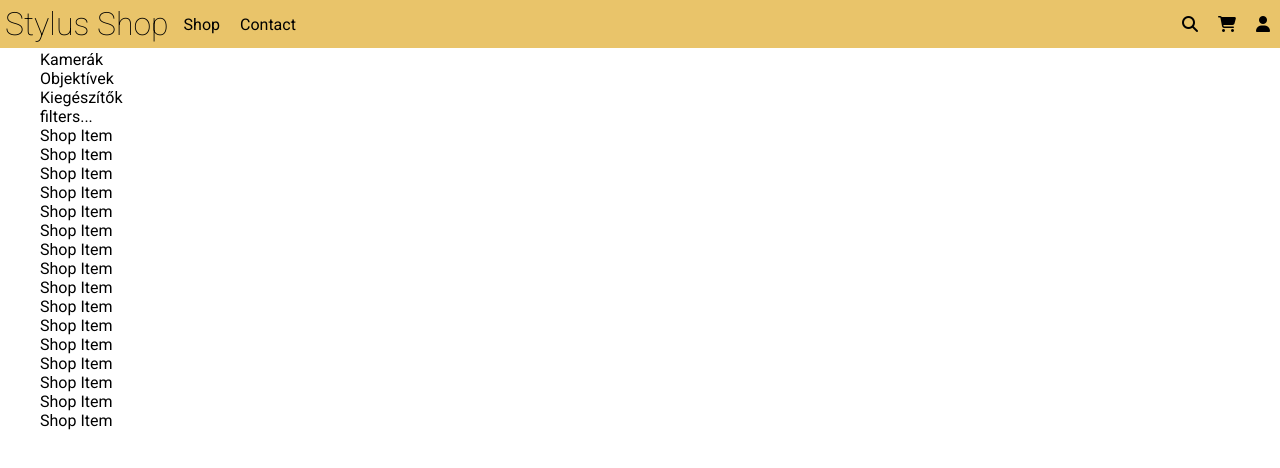
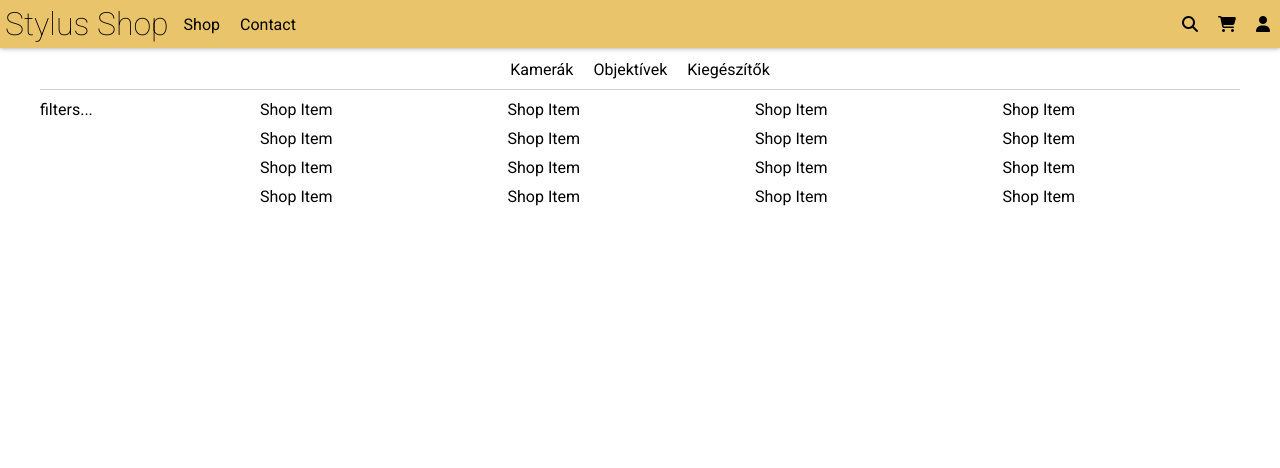
Before and after one commit to robertvari/StylusShop, a React (Create React App) app in the folder stylus_gui/: page /shop in a window 1280 px wide. Shown: the top 468 px of the page. Built offline with nearby package versions, Linux system fonts and the light colour scheme; data requests are answered from the project's data file.

Commit message:
Shop layout

```diff
--- a/stylus_gui/src/components/shop/Categories.js
+++ b/stylus_gui/src/components/shop/Categories.js
@@ -19,9 +19,9 @@ function Categories(props) {
     }, [])
 
     return (
-        <div>
+        <div className="categories-container">
             {
-                categories.map(category => <div>{category.name}</div>)
+                categories.map(category => <div className="nav-button">{category.name}</div>)
             }
         </div>
     );
--- a/stylus_gui/src/styles/App.scss
+++ b/stylus_gui/src/styles/App.scss
@@ -1,5 +1,6 @@
 @import "Navbar";
 @import "Home";
+@import "Shop";
 
 *{
   margin: 0;
--- a/stylus_gui/src/styles/_Navbar.scss
+++ b/stylus_gui/src/styles/_Navbar.scss
@@ -5,6 +5,7 @@
   justify-content: space-between;
   background-color: #e9c46a;
   z-index: 10;
+  box-shadow: 0px 0px 5px rgba(0,0,0,0.4);
 
   h1{
     padding: 5px;
@@ -12,6 +13,8 @@
 
   .nav-button-layout{
     display: flex;
+  }
+
 }
 
 .nav-button{
@@ -27,4 +30,3 @@
     color: white;
   }
 }
-}
--- /dev/null
+++ b/stylus_gui/src/styles/_Shop.scss
@@ -0,0 +1,27 @@
+.categories-container{
+  display: flex;
+  justify-content: center;
+  border-bottom: 1px solid #d2d2d2;
+  margin-bottom: 10px;
+
+  .nav-button {
+    padding: 10px;
+
+    &:hover{
+      background-color: #e9ebee;
+      color: black;
+    }
+  }
+}
+
+.shop-container{
+  display: grid;
+  grid-gap: 20px;
+  grid-template-columns: 200px auto;
+}
+
+.shop-grid{
+  display: grid;
+  grid-gap: 10px;
+  grid-template-columns: repeat(auto-fill, minmax(200px, 1fr));
+}
```
Lines whose indentation alone changed are shown as unchanged.
